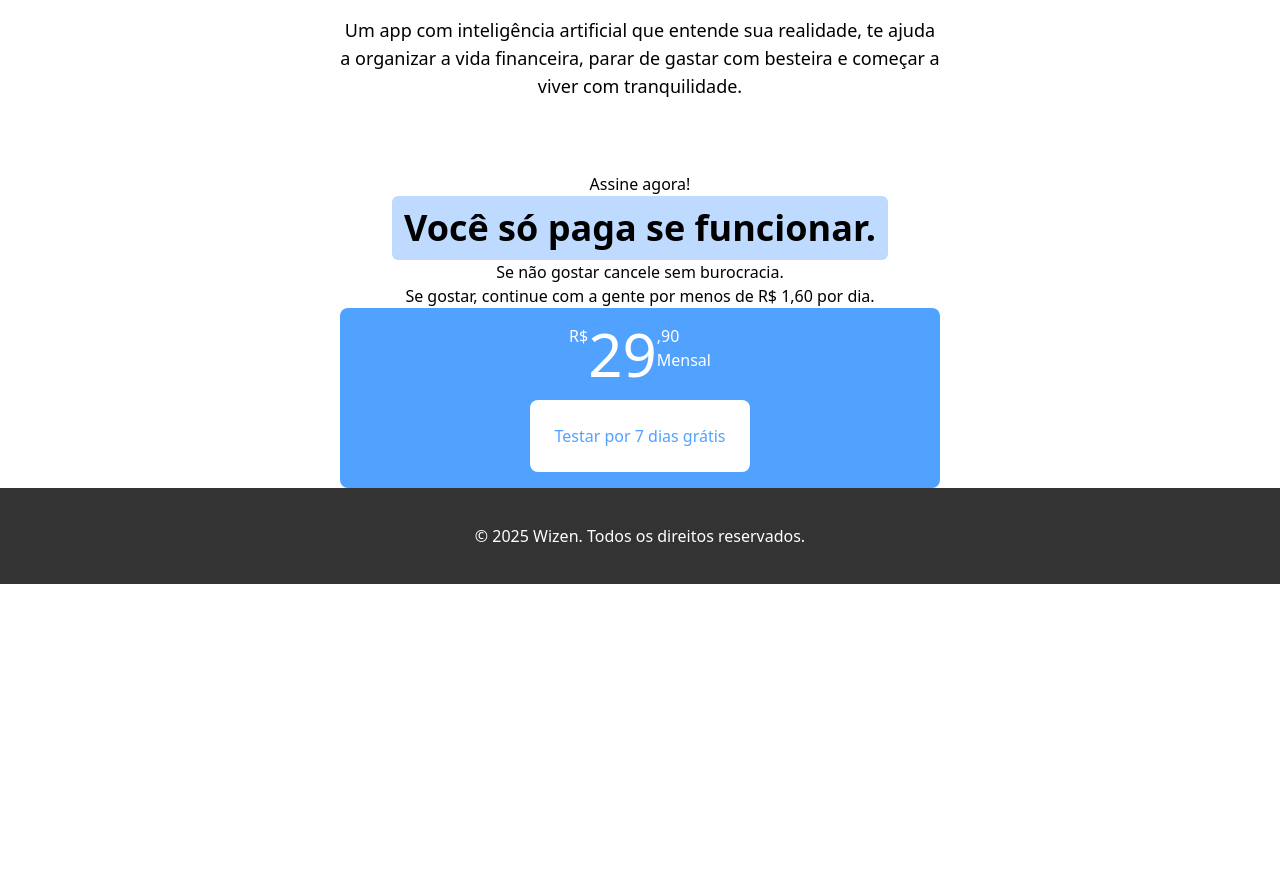
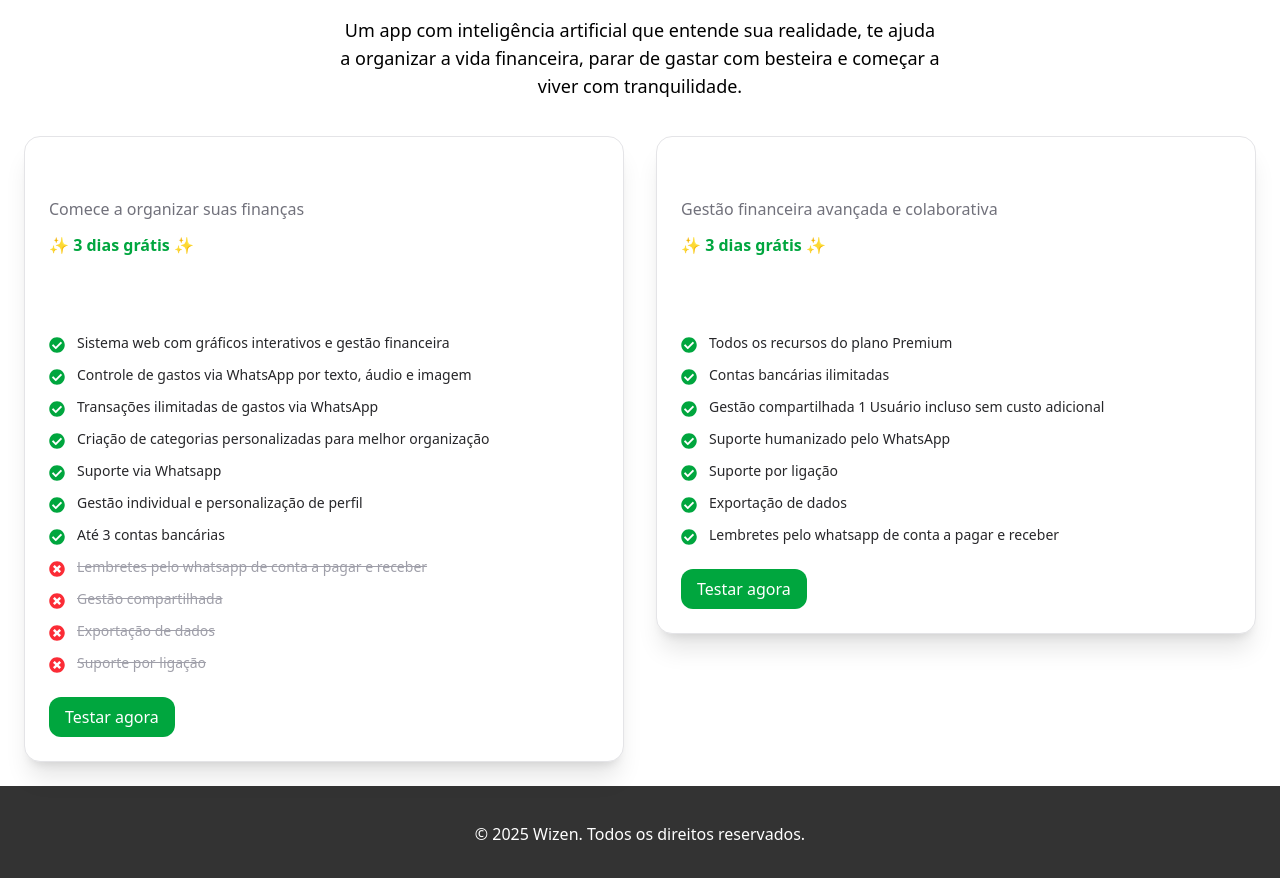
Before and after one commit to trafegoofertaecontingencia/wizen, a Next.js app: page / in a window 1280 px wide. Shown: the part 1497-2375 px from the top of the page. Before the commit the page ends 2081 px from the top, so only its background shows below. Built offline with nearby package versions, Linux system fonts and the light colour scheme.

Commit message:
cta atualizado, falta as informações corretas

```diff
--- a/app/components/Cta.tsx
+++ b/app/components/Cta.tsx
@@ -1,21 +1,74 @@
+import { FaCheckCircle, FaTimesCircle } from 'react-icons/fa';
+
+const plans = [
+  {
+    name: 'Premium',
+    description: 'Comece a organizar suas finanças',
+    price: 'R$19,90/mês',
+    freeTrial: true,
+    features: [
+      { text: 'Sistema web com gráficos interativos e gestão financeira', included: true },
+      { text: 'Controle de gastos via WhatsApp por texto, áudio e imagem', included: true },
+      { text: 'Transações ilimitadas de gastos via WhatsApp', included: true },
+      { text: 'Criação de categorias personalizadas para melhor organização', included: true },
+      { text: 'Suporte via Whatsapp', included: true },
+      { text: 'Gestão individual e personalização de perfil', included: true },
+      { text: 'Até 3 contas bancárias', included: true },
+      { text: 'Lembretes pelo whatsapp de conta a pagar e receber', included: false },
+      { text: 'Gestão compartilhada', included: false },
+      { text: 'Exportação de dados', included: false },
+      { text: 'Suporte por ligação', included: false },
+    ],
+  },
+  {
+    name: 'Zen',
+    description: 'Gestão financeira avançada e colaborativa',
+    price: 'R$34,90/mês',
+    freeTrial: true,
+    features: [
+      { text: 'Todos os recursos do plano Premium', included: true },
+      { text: 'Contas bancárias ilimitadas', included: true },
+      { text: 'Gestão compartilhada\n1 Usuário incluso sem custo adicional', included: true },
+      { text: 'Suporte humanizado pelo WhatsApp', included: true },
+      { text: 'Suporte por ligação', included: true },
+      { text: 'Exportação de dados', included: true },
+      { text: 'Lembretes pelo whatsapp de conta a pagar e receber', included: true },
+    ],
+  },
+];
+
 export default function Cta() {
-    return (
-        <div  id="cta" className="flex flex-col items-center mt-15">
-            <p>Assine agora!</p>
-            <p className="md:text-4xl text-center bg-blue-200 p-3 rounded-md font-bold">Você só paga se funcionar.</p>
-            <p className="text-center">Se não gostar cancele sem burocracia.</p>
-            <p className="text-center mr-3 ml-3">Se gostar, continue com a gente por menos de R$ 1,60 por dia.</p>
-            <div className="flex flex-col items-center gap-4 bg-blue-400 md:w-[600px] rounded-lg text-white p-4">
-                        <div className="flex">
-                            <span>R$</span>
-                            <span className="text-6xl">29</span>
-                            <div className="flex flex-col">
-                            <span>,90</span>
-                            <span>Mensal</span>
-                        </div>
-                        </div>
-                  <button className="bg-white p-6 rounded-lg cursor-pointer text-blue-400">Testar por 7 dias grátis</button>
-            </div>
+  return (
+    <div className="flex flex-col lg:flex-row justify-center items-start gap-8 p-6">
+      {plans.map((plan) => (
+        <div key={plan.name} className="w-full lg:w-1/2 bg-white dark:bg-zinc-900 p-6 rounded-2xl shadow-xl border border-zinc-200 dark:border-zinc-700">
+          <h2 className="text-white text-2xl font-bold mb-1">{plan.name}</h2>
+          <p className="text-zinc-500 mb-3">{plan.description}</p>
+          {plan.freeTrial && (
+            <div className="text-green-600 font-semibold mb-4">✨ 3 dias grátis ✨</div>
+          )}
+          <div className="text-white text-3xl font-bold mb-6">{plan.price}</div>
+
+          <div className="space-y-3 mb-6">
+            {plan.features.map((feature, idx) => (
+              <div key={idx} className="flex items-start gap-3">
+                {feature.included ? (
+                  <FaCheckCircle className="text-green-600 mt-1" />
+                ) : (
+                  <FaTimesCircle className="text-red-500 mt-1" />
+                )}
+                <span className={`text-sm ${feature.included ? 'text-zinc-800 dark:text-zinc-200' : 'text-zinc-400 line-through'}`}>
+                  {feature.text}
+                </span>
+              </div>
+            ))}
+          </div>
+
+          <button className="bg-green-600 text-white px-4 py-2 rounded-xl hover:bg-green-700 transition-colors">
+            Testar agora
+          </button>
         </div>
-    )
+      ))}
+    </div>
+  );
 }
```
